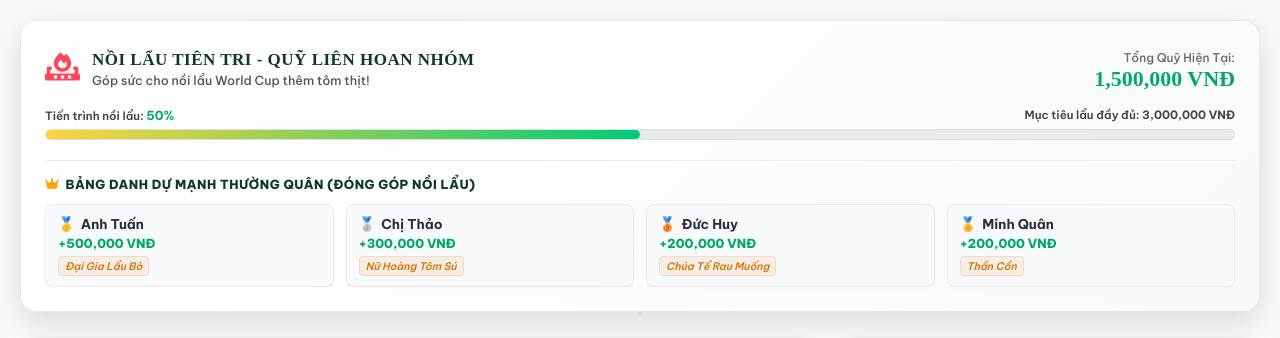
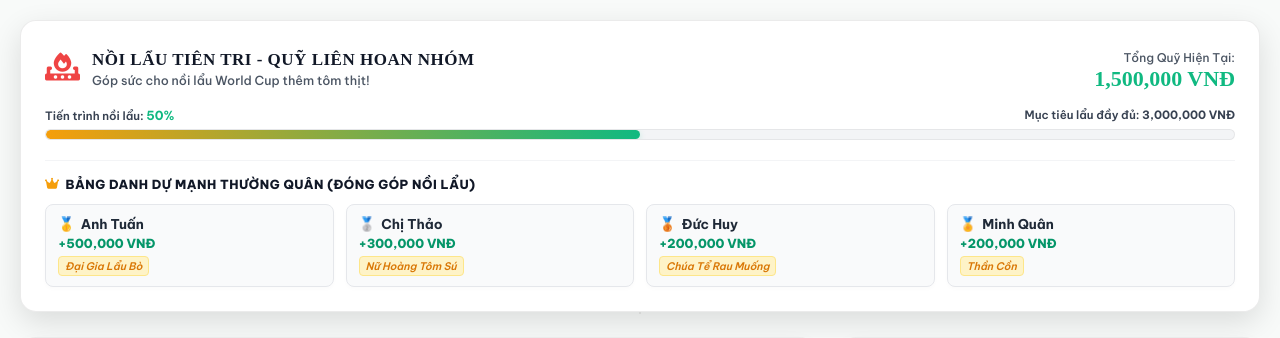
Before and after one commit to tungnguyen8389/worldcup, a PHP site: page / in a window 1280 px wide. Shown: the part 87-425 px from the top of the page. Run offline with PHP 8.4, Linux system fonts and the light colour scheme; the visitor is signed in with stand-in values (Sample User, id 1); data comes from the database, SQL or seed files in the repository; data that the repository does not hold is empty; some libraries are stand-ins or nearby versions.

Commit message:
refactor: update party fund card design and color palette to use Tailwind-like utility colors

```diff
--- a/index.php
+++ b/index.php
@@ -169,20 +169,20 @@ if (!empty($top_5_ids)) {
 ?>
 
 <!-- Bảng Quỹ Liên Hoan Hài Hước -->
-<div class="card party-fund-card" style="margin-bottom: 25px; background: linear-gradient(135deg, #ffffff 0%, #f8faf9 100%); border: 1px solid rgba(0, 0, 0, 0.08); box-shadow: 0 10px 30px rgba(0, 0, 0, 0.12); color: #1a1a1a;">
+<div class="card party-fund-card" style="margin-bottom: 25px; background: #ffffff; border: 1px solid rgba(0, 0, 0, 0.08); box-shadow: 0 10px 30px rgba(0, 0, 0, 0.12); color: #1f2937;">
     <div style="display: flex; justify-content: space-between; align-items: center; flex-wrap: wrap; gap: 15px; margin-bottom: 15px;">
         <div style="display: flex; align-items: center; gap: 12px;">
-            <div class="hotpot-icon-wrapper" style="font-size: 28px; color: #ff4757; animation: float 3s ease-in-out infinite;">
+            <div class="hotpot-icon-wrapper" style="font-size: 28px; color: #ef4444; animation: float 3s ease-in-out infinite;">
                 <i class="fa-solid fa-fire-burner"></i>
             </div>
             <div>
-                <h3 style="color: #0e3b20; font-family: 'Outfit'; font-weight: 800; font-size: 17px; margin: 0; text-transform: uppercase; letter-spacing: 0.5px;">NỒI LẨU TIÊN TRI - QUỸ LIÊN HOAN NHÓM</h3>
-                <p style="color: #555555; font-size: 12.5px; margin: 2px 0 0 0; font-weight: 500;">Góp sức cho nồi lẩu World Cup thêm tôm thịt!</p>
+                <h3 style="color: #111827; font-family: 'Outfit'; font-weight: 800; font-size: 17px; margin: 0; text-transform: uppercase; letter-spacing: 0.5px;">NỒI LẨU TIÊN TRI - QUỸ LIÊN HOAN NHÓM</h3>
+                <p style="color: #4b5563; font-size: 12.5px; margin: 2px 0 0 0; font-weight: 500;">Góp sức cho nồi lẩu World Cup thêm tôm thịt!</p>
             </div>
         </div>
         <div style="text-align: right;">
-            <span style="font-size: 12px; color: #666666; font-weight: 500;">Tổng Quỹ Hiện Tại:</span>
-            <div style="font-size: 22px; font-weight: 900; color: #00aa66; font-family: 'Outfit';">
+            <span style="font-size: 12px; color: #4b5563; font-weight: 500;">Tổng Quỹ Hiện Tại:</span>
+            <div style="font-size: 22px; font-weight: 900; color: #10b981; font-family: 'Outfit';">
                 <?php echo number_format((int)get_setting('party_fund_total', 1500000)); ?> VNĐ
             </div>
         </div>
@@ -195,19 +195,19 @@ if (!empty($top_5_ids)) {
         $percent = min(100, round(($fund_total / $fund_target) * 100));
     ?>
     <div style="margin-bottom: 20px;">
-        <div style="display: flex; justify-content: space-between; font-size: 11.5px; color: #444444; margin-bottom: 6px; font-weight: 600;">
-            <span>Tiến trình nồi lẩu: <strong style="color: #00aa66; font-size: 12.5px;"><?php echo $percent; ?>%</strong></span>
+        <div style="display: flex; justify-content: space-between; font-size: 11.5px; color: #374151; margin-bottom: 6px; font-weight: 600;">
+            <span>Tiến trình nồi lẩu: <strong style="color: #10b981; font-size: 12.5px;"><?php echo $percent; ?>%</strong></span>
             <span>Mục tiêu lẩu đầy đủ: <strong><?php echo number_format($fund_target); ?> VNĐ</strong></span>
         </div>
-        <div class="progress-bar-container" style="width: 100%; height: 11px; background: #e9ecef; border-radius: 10px; overflow: hidden; border: 1px solid rgba(0,0,0,0.06);">
-            <div class="progress-bar-fill" style="width: <?php echo $percent; ?>%; height: 100%; background: linear-gradient(90deg, #ffd43b 0%, #00cc77 100%); border-radius: 10px; box-shadow: 0 2px 6px rgba(0, 204, 119, 0.2);"></div>
+        <div class="progress-bar-container" style="width: 100%; height: 11px; background: #f3f4f6; border-radius: 10px; overflow: hidden; border: 1px solid rgba(0,0,0,0.06);">
+            <div class="progress-bar-fill" style="width: <?php echo $percent; ?>%; height: 100%; background: linear-gradient(90deg, #f59e0b 0%, #10b981 100%); border-radius: 10px; box-shadow: 0 2px 6px rgba(16, 185, 129, 0.2);"></div>
         </div>
     </div>
 
     <!-- Danh sách Mạnh Thường Quân -->
-    <div style="border-top: 1px solid #e9ecef; padding-top: 15px;">
-        <div style="font-size: 12.5px; font-weight: 800; color: #0e3b20; text-transform: uppercase; margin-bottom: 12px; display: flex; align-items: center; gap: 6px; letter-spacing: 0.5px;">
-            <i class="fa-solid fa-crown" style="color: #ffa502;"></i> Bảng Danh Dự Mạnh Thường Quân (Đóng Góp Nồi Lẩu)
+    <div style="border-top: 1px solid #f3f4f6; padding-top: 15px;">
+        <div style="font-size: 12.5px; font-weight: 800; color: #111827; text-transform: uppercase; margin-bottom: 12px; display: flex; align-items: center; gap: 6px; letter-spacing: 0.5px;">
+            <i class="fa-solid fa-crown" style="color: #f59e0b;"></i> Bảng Danh Dự Mạnh Thường Quân (Đóng Góp Nồi Lẩu)
         </div>
         <div class="sponsors-grid" style="display: grid; grid-template-columns: repeat(auto-fit, minmax(170px, 1fr)); gap: 12px;">
             <?php
@@ -233,15 +233,15 @@ if (!empty($top_5_ids)) {
                     $badge = $rank_badges[min(3, $idx)];
                     $idx++;
             ?>
-                <div class="sponsor-card" style="background: #f8f9fa; border: 1px solid rgba(0,0,0,0.06); padding: 10px 12px; border-radius: 8px; display: flex; flex-direction: column; justify-content: center; position: relative; box-shadow: 0 2px 4px rgba(0,0,0,0.02);">
-                    <div style="font-size: 13.5px; font-weight: 700; display: flex; align-items: center; gap: 6px; color: #2b2d42;">
+                <div class="sponsor-card" style="background: #f9fafb; border: 1px solid #e5e7eb; padding: 10px 12px; border-radius: 8px; display: flex; flex-direction: column; justify-content: center; position: relative; box-shadow: 0 2px 4px rgba(0,0,0,0.02);">
+                    <div style="font-size: 13.5px; font-weight: 700; display: flex; align-items: center; gap: 6px; color: #1f2937;">
                         <span><?php echo $badge; ?></span> <?php echo htmlspecialchars($name); ?>
                     </div>
-                    <div style="font-size: 12.5px; color: #00aa66; font-weight: 800; margin-top: 2px;">
+                    <div style="font-size: 12.5px; color: #059669; font-weight: 800; margin-top: 2px;">
                         +<?php echo htmlspecialchars($amount_str); ?> VNĐ
                     </div>
                     <?php if ($title): ?>
-                        <div style="font-size: 10.5px; color: #d97706; font-style: italic; margin-top: 5px; background: rgba(217, 119, 6, 0.08); padding: 2px 6px; border-radius: 4px; width: fit-content; border: 1px solid rgba(217, 119, 6, 0.15); font-weight: 600;">
+                        <div style="font-size: 10.5px; color: #d97706; font-style: italic; margin-top: 5px; background: #fef3c7; padding: 2px 6px; border-radius: 4px; width: fit-content; border: 1px solid #fde68a; font-weight: 600;">
                             <?php echo htmlspecialchars($title); ?>
                         </div>
                     <?php endif; ?>
```
